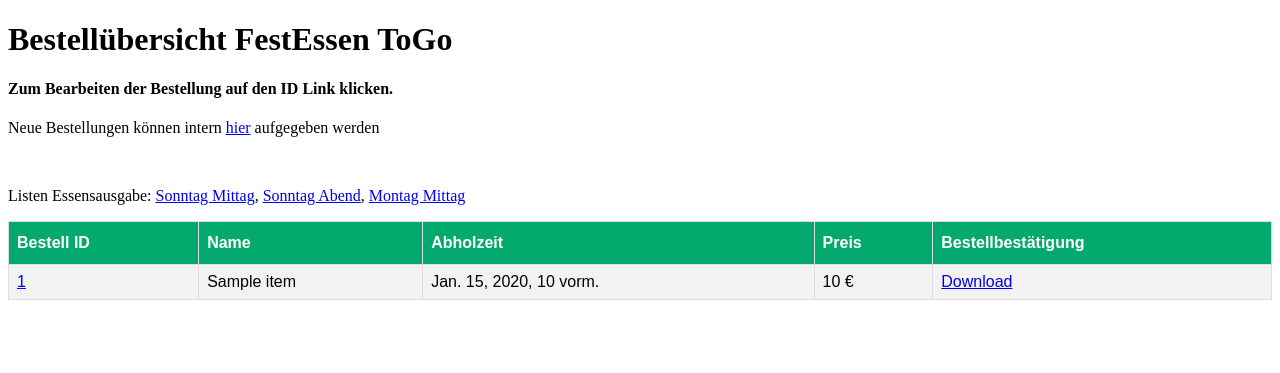
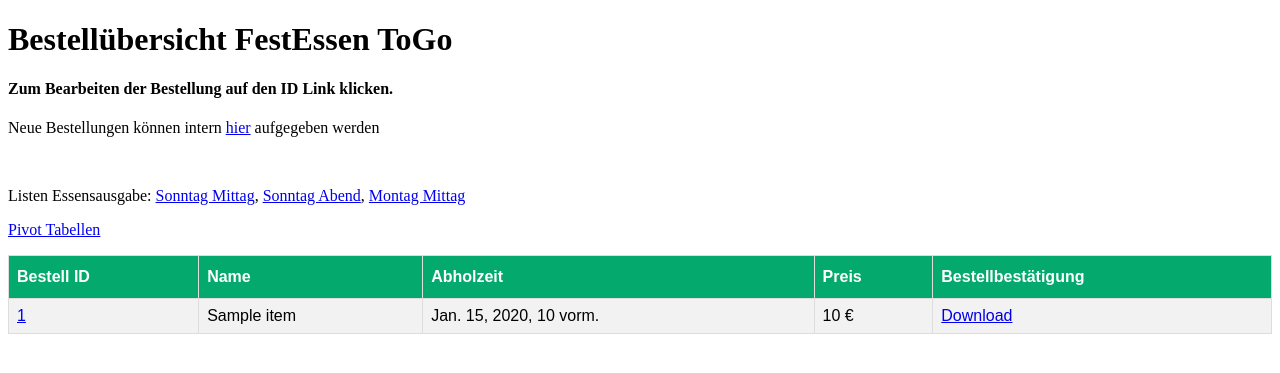
Before and after one commit to manuguth/django-orders-bmk, a Django app: template templates/orders/overview.html in a window 1280 px wide. Shown: the top 373 px of the page. Run offline with Django 3.2, Linux system fonts and the light colour scheme; the template is opened without the code that fills it: most values are stand-ins (such as "Sample title", 1, 10 or a date in 2020); data that the repository does not hold is empty; parts of the project's set-up code (start-up, migrations or seed data) failed here and were passed over.

Commit message:
adding pivot link to order overview

```diff
--- a/templates/orders/overview.html
+++ b/templates/orders/overview.html
@@ -38,7 +38,7 @@
 <p>Neue Bestellungen können intern <a href="/orders/internal">hier</a> aufgegeben werden</p>
 <br>
 <p>Listen Essensausgabe: <a href="/orders/distribution-list/sunday-lunch">Sonntag Mittag</a>, <a href="/orders/distribution-list/sunday-evening">Sonntag Abend</a>, <a href="/orders/distribution-list/monday-lunch">Montag Mittag</a></p>
-
+<p> <a href="/orders/pivot-overview">Pivot Tabellen</a></p>
 <body>
 
     <table id="customers">
```
